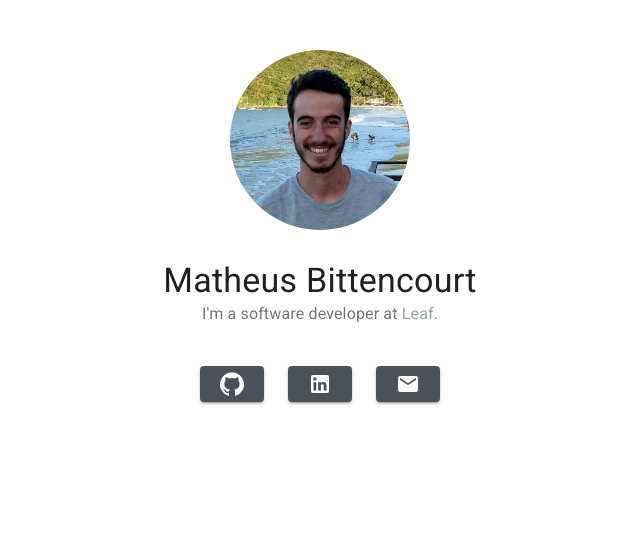
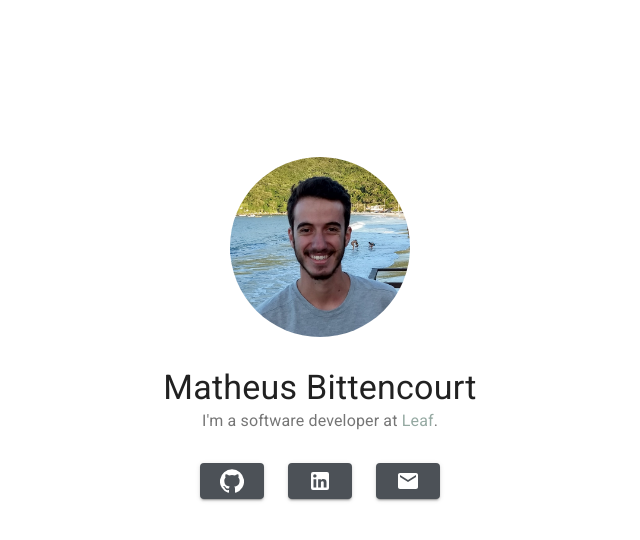
Before and after one commit to matheuspb/matheuspb.com, a Next.js app: page / in a window 1280 px wide. Shown: the top 540 px of the page, without its empty margins (320-960 px from the left). Built offline with nearby package versions, Linux system fonts and the light colour scheme.

Commit message:
center content vertically

```diff
--- a/pages/_app.tsx
+++ b/pages/_app.tsx
@@ -3,6 +3,7 @@ import { createMuiTheme } from '@material-ui/core/styles'
 import { ThemeProvider } from '@material-ui/styles'
 import { AppProps } from 'next/app'
 import Head from 'next/head'
+import './style.css'
 
 const theme = createMuiTheme({
   palette: {
--- a/pages/index.tsx
+++ b/pages/index.tsx
@@ -16,18 +16,16 @@ const useStyles = makeStyles({
     display: 'flex',
     flexDirection: 'column',
     alignItems: 'center',
-    marginTop: 50,
+    height: '100vh',
   },
   image: {
     borderRadius: '50%',
   },
-  name: {
-    marginTop: 30,
-  },
   iconsContainer: {
     display: 'flex',
     flexDirection: 'row',
-    marginTop: 40,
+    alignItems: 'start',
+    height: 180,
   },
   icon: {
     margin: '0px 12px 0px 12px',
@@ -54,6 +52,7 @@ const Home: React.FunctionComponent = () => {
 
   return (
     <Box className={styles.container}>
+      <Box flex={1} />
       <Image
         className={styles.image}
         src='/me.jpg'
@@ -62,13 +61,15 @@ const Home: React.FunctionComponent = () => {
         height={180}
         priority
       />
-      <Typography className={styles.name} color='textPrimary' variant='h4'>
+      <Box height='30px' />
+      <Typography color='textPrimary' variant='h4'>
         Matheus Bittencourt
       </Typography>
       <Typography color='textSecondary'>
         I&apos;m a software developer at{' '}
         <Link href='https://withleaf.io/' color='secondary'>Leaf</Link>.
       </Typography>
+      <Box height='30px' />
       <Box className={styles.iconsContainer}>
         {icons.map(({ Icon, url }, key) => (
           <Button
@@ -82,6 +83,7 @@ const Home: React.FunctionComponent = () => {
           </Button>
         ))}
       </Box>
+      <Box flex={1} />
     </Box>
   )
 }
--- /dev/null
+++ b/pages/style.css
@@ -0,0 +1,3 @@
+body {
+  margin: 0
+}
```
